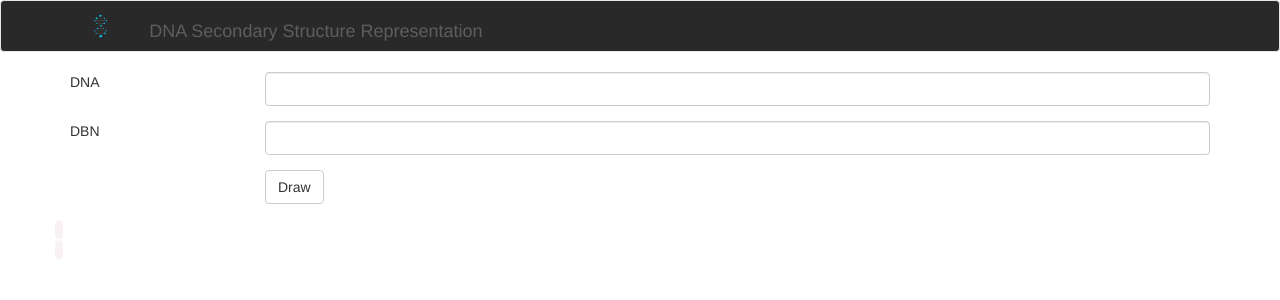
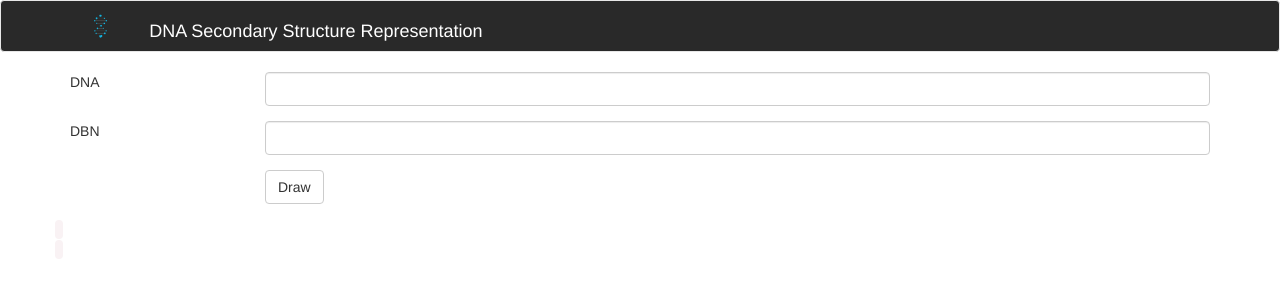
Before and after one commit to guglio/dna-secondary-strucure-representation, a React (Create React App) app: page / in a window 1280 px wide. In both pictures the pointer is over the link "DNA Secondary Structure Representation". Shown: the top 300 px of the page. Built offline with nearby package versions, Linux system fonts and the light colour scheme.

Commit message:
Color applied also for :hover state

```diff
--- a/src/App.css
+++ b/src/App.css
@@ -8,6 +8,6 @@
 .navbar-dna{
   background-color: #292929;
 }
-.navbar-dna .navbar-brand{
+.navbar-dna .navbar-brand,.navbar-dna .navbar-brand:hover{
   color: #fff;
 }
```
